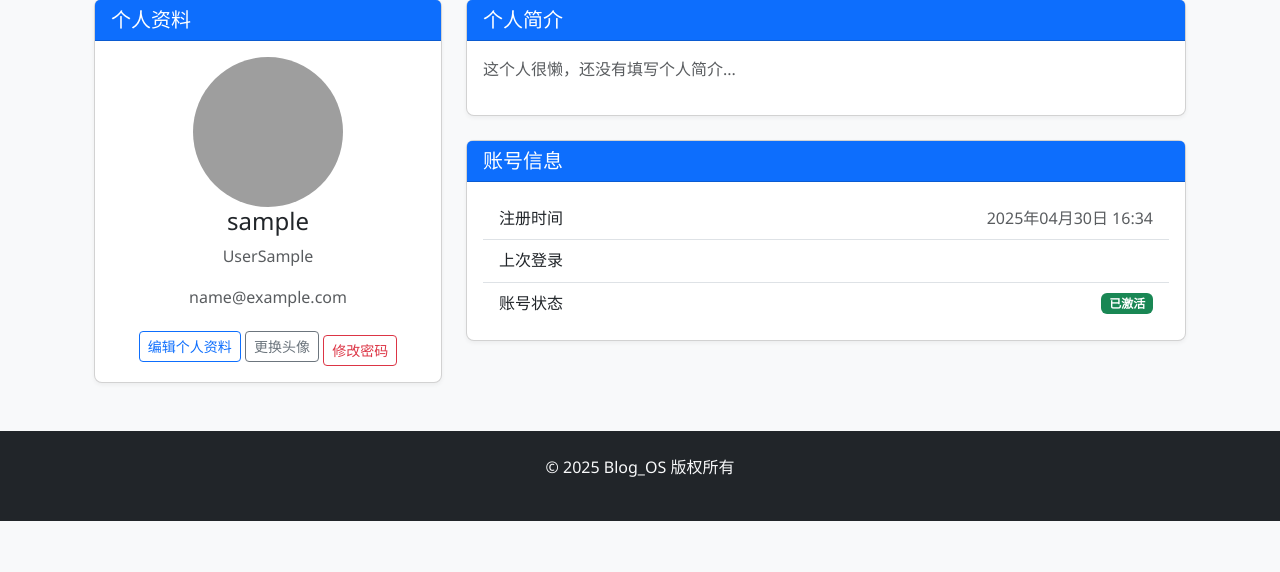
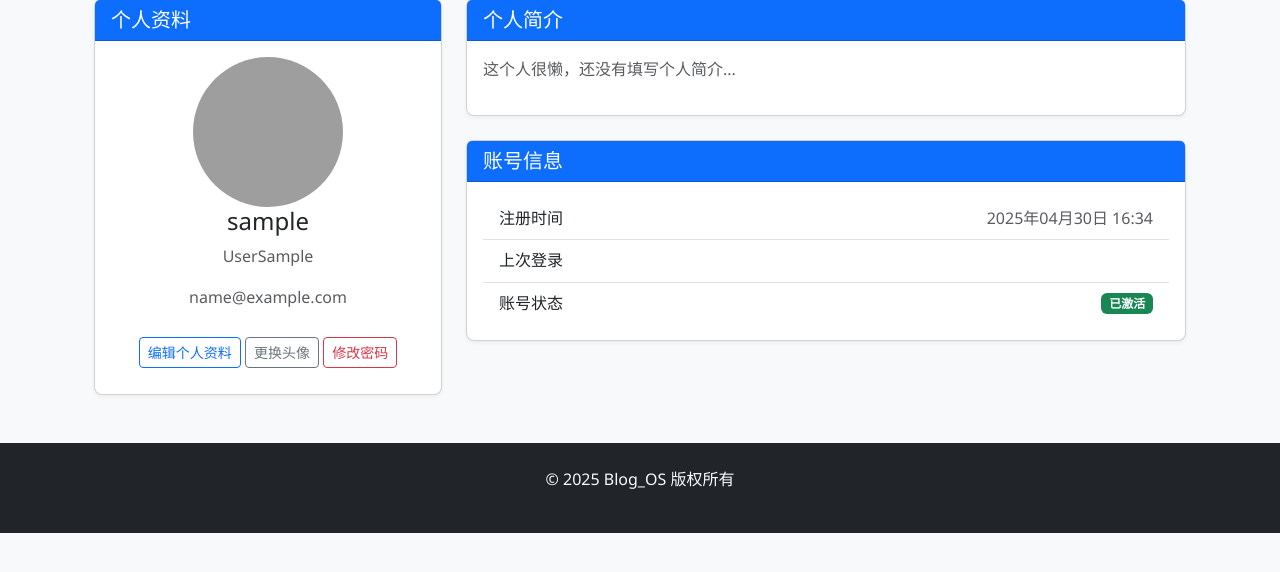
Before and after one commit to q1zero/Blog_OS, a Django app: a page that uses blog/templates/users/profile.html in a window 1280 px wide. Shown: the part 87-659 px from the top of the page. Run offline with Django 4.2, Linux system fonts and the light colour scheme; the visitor is signed in with stand-in values (Sample User, id 1); data comes from the database, SQL or seed files in the repository; grey boxes are pictures that could not be loaded.

Commit message:
个人页面按钮间距调整

```diff
--- a/blog/templates/users/profile.html
+++ b/blog/templates/users/profile.html
@@ -27,9 +27,9 @@
 
                     {% if request.user == profile_user %}
                     <div class="mt-3">
-                        <a href="{% url 'users:profile_edit' %}" class="btn btn-outline-primary btn-sm">编辑个人资料</a>
-                        <a href="{% url 'users:change_avatar' %}" class="btn btn-outline-secondary btn-sm">更换头像</a>
-                        <a href="{% url 'users:change_password' %}" class="btn btn-outline-danger btn-sm mt-2">修改密码</a>
+                        <a href="{% url 'users:profile_edit' %}" class="btn btn-outline-primary btn-sm" style="margin-top: 10px; margin-bottom: 10px;">编辑个人资料</a>
+                        <a href="{% url 'users:change_avatar' %}" class="btn btn-outline-secondary btn-sm" style="margin-top: 10px; margin-bottom: 10px;">更换头像</a>
+                        <a href="{% url 'users:change_password' %}" class="btn btn-outline-danger btn-sm " style="margin-top: 10px; margin-bottom: 10px;">修改密码</a>
                     </div>
                     {% endif %}
                 </div>
```
